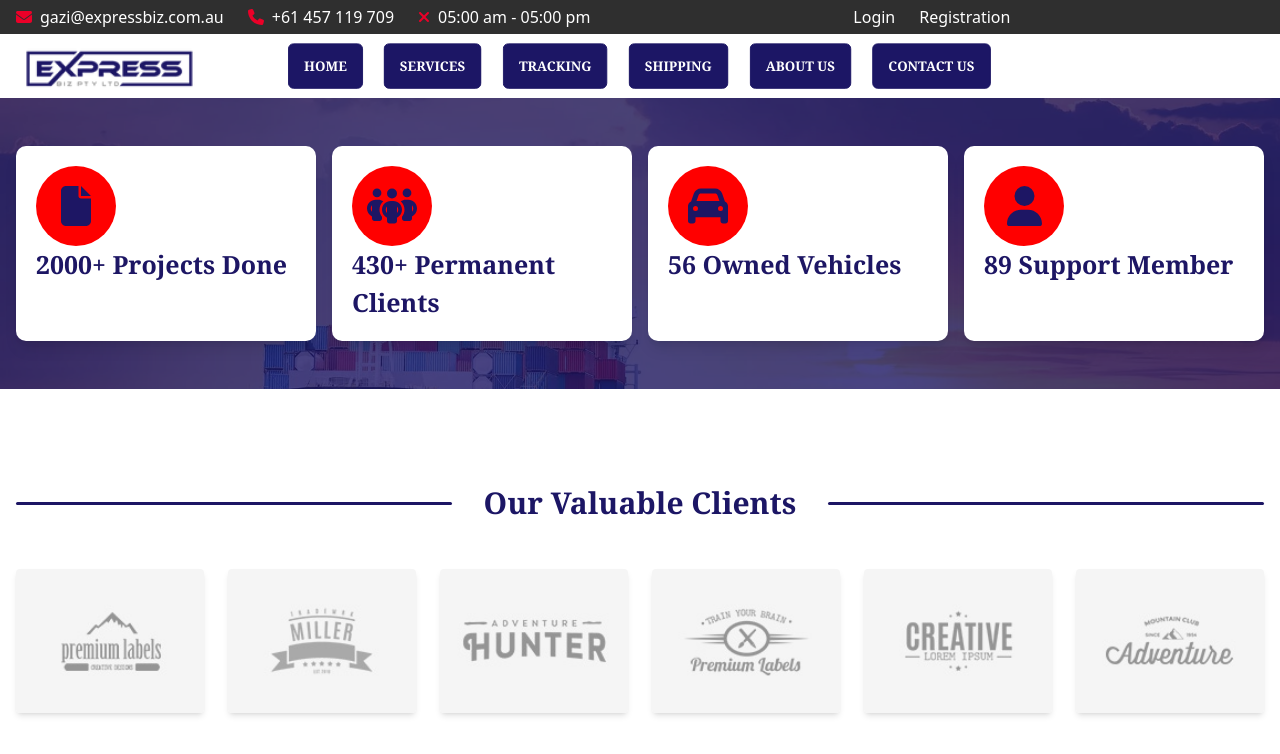
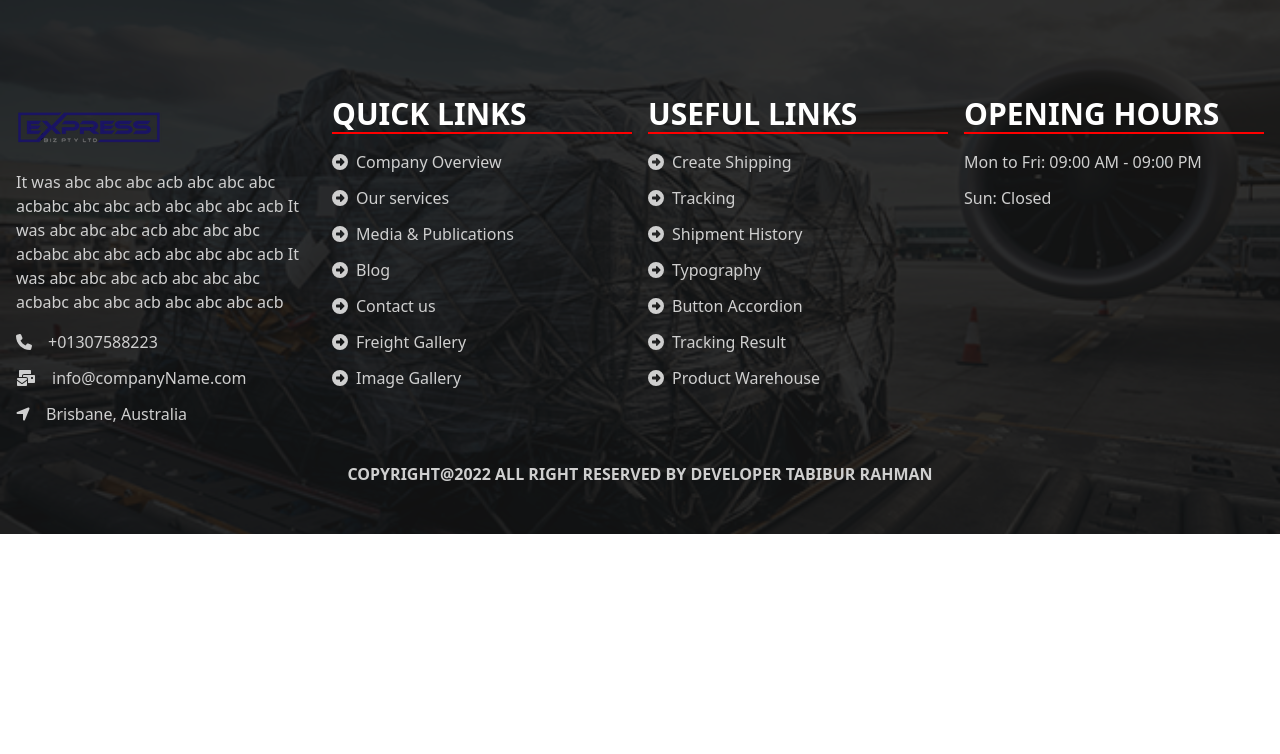
Before and after one commit to DevTabibur/expressbiz, a React (Create React App) app: page / in a window 1280 px wide. Shown: the top 754 px of the page. Built offline with nearby package versions, Linux system fonts and the light colour scheme.

Commit message:
footer is done

```diff
--- a/src/App.js
+++ b/src/App.js
@@ -18,8 +18,8 @@ import SingleService from "./Pages/Services/SingleService";
 function App() {
   return (
     <>
-      <HeaderTop />
-      <HeaderNav>
+      {/* <HeaderTop />
+      <HeaderNav> */}
         <Routes>
           <Route path="/" element={<Home />} />
           <Route path="/home" element={<Home />} />
@@ -37,9 +37,8 @@ function App() {
             {/* <Route path="test1" element={<Footer />} /> */}
           </Route>
         </Routes>
-      </HeaderNav>
-      {/* <Services />
-      <Process /> */}
+      {/* </HeaderNav> */}
+
       {/* <Footer /> */}
     </>
   );
--- a/src/Pages/Home/Home.jsx
+++ b/src/Pages/Home/Home.jsx
@@ -5,17 +5,20 @@ import Contact from "../Contact/Contact";
 import WhyChooseUs from "../../Shared/WhyChooseUs/WhyChooseUs";
 import GetQuote from "../../Shared/GetQuote/GetQuote";
 import Testimonial from "../../Shared/Testimonial/Testimonial";
+import Footer from "../../Shared/Footer/Footer";
 
 const Home = () => {
   return (
     <>
-      {/* <Services /> */}
-      {/*
+      {/* <Services />
+
       <BookShipping />
-      <Contact/>
-      <WhyChooseUs/>
-      <GetQuote /> */}
-      <Testimonial/>
+      <Contact />
+      <WhyChooseUs />
+      <GetQuote />
+       */}
+       {/* <Testimonial /> */}
+      <Footer/>
     </>
   );
 };
--- a/src/Shared/BookShipping/BookShipping.css
+++ b/src/Shared/BookShipping/BookShipping.css
@@ -7,7 +7,6 @@
     width: 100%;
     height: 40%;
     background-size: cover;
-    width: 100%;
     z-index: 1;
     text-align: center;
 
--- a/src/Shared/Footer/Footer.css
+++ b/src/Shared/Footer/Footer.css
@@ -1,10 +1,41 @@
-.footer {
-    background-color: #2f2f2f;
-    color: #fff;
+#footer {
+    position: relative;
+    width: 100%;
+    height: auto;
+    background-image: url('../../Assets/images/air\ freight.png');
+    background-size: cover;
+    background-position: 50% center;
+    background-repeat: no-repeat;
 }
 
-.footer-links li {
+#footer::after {
+    content: "";
+    position: absolute;
+    width: 100%;
+    height: 100%;
+    top: 0;
+    left: 0;
+    background-color: #141414e1;
+    opacity: 0.9.5;
+    z-index: 1;
+}
+
+.inner-footer {
+    position: relative;
+    width: 100%;
+    height: 100%;
+    z-index: 2;
+}
+
+#footer h1 {
+    color: #fff;
+    border-bottom: 2px solid red;
+}
+
+.footer-links li,
+#footer p {
     transition: .5s;
+    color: rgb(207, 207, 207);
 }
 
 .footer-links li:hover {
--- a/src/Shared/Footer/Footer.jsx
+++ b/src/Shared/Footer/Footer.jsx
@@ -1,54 +1,230 @@
 import "./Footer.css";
 import Logo from "../../Assets/Logos/EXPRESS.webp";
 import { FontAwesomeIcon } from "@fortawesome/react-fontawesome";
+import {
+  faPhone,
+  faEnvelope,
+  faMailBulk,
+  faFax,
+  faLocationArrow,
+  faArrowAltCircleRight,
+} from "@fortawesome/free-solid-svg-icons";
+import { Link } from "react-router-dom";
 
 const Footer = () => {
   return (
     <>
-      <div className="">
-        <div className="container mx-auto px-4 py-6">
+      <div id="footer" className=" bg-secondary pt-24 pb-12">
+        <div className="inner-footer">
+          <div className="container mx-auto px-4">
             <div className="grid md:grid-cols-4 gap-4">
               {/* first column */}
-            <div>
+              <div className="first">
                 <img src={Logo} alt="Logo" />
-              <p className="my-4">It was hsdbshdf sdnsbdsbd s dnsbdjsd</p>
-              <ul>
-                <li>+01307588223</li>
-                <li>info@companyName.com</li>
-                <li>Brisbane, Australia</li>
+                <p className="my-4 text-md font-sans">
+                  It was abc abc abc acb abc abc abc acbabc abc abc acb abc abc
+                  abc acb It was abc abc abc acb abc abc abc acbabc abc abc acb
+                  abc abc abc acb It was abc abc abc acb abc abc abc acbabc abc
+                  abc acb abc abc abc acb
+                </p>
+                <ul className="footer-links">
+                  <li className="my-3 font-sans">
+                    <a href="tel:+01307588223">
+                      <FontAwesomeIcon className="mr-4" icon={faPhone} />
+                      +01307588223
+                    </a>
+                  </li>
+                  <li className="my-3">
+                    <a href="mailto:info@companyName.com">
+                      <FontAwesomeIcon className="mr-4" icon={faMailBulk} />
+                      info@companyName.com
+                    </a>
+                  </li>
+                  <li className="my-3">
+                    <FontAwesomeIcon className="mr-4" icon={faLocationArrow} />
+                    Brisbane, Australia
+                  </li>
                 </ul>
 
-              <div class="social">
-                <a href="#">
-                  <FontAwesomeIcon/>
-                </a>
-                <a href="#">
-                <i class="fa-brands fa-facebook-f"></i>
-                </a>
-                <a href="#">
-                  <i class="fab fa-instagram"></i>
-                </a>
-                <a href="#">
-                  <i class="fab fa-linkedin"></i>
-                </a>
-              </div>
+                {/* <div class="social">
+                <a href="#"></a>
+              </div> */}
               </div>
 
               {/* second column */}
               <div>
-                <h1 className="text-3xl font-bold font-serif">QUICK LINKS</h1>
+                <h1 className="text-3xl font-bold font-sans mb-4">
+                  QUICK LINKS
+                </h1>
                 <ul className="footer-links">
-                    <li>Company Overview</li>
-                    <li>Our services</li>
-                    <li>Media & Publications</li>
-                    <li>Blog</li>
-                    <li>Contact us</li>
-                    <li>Freight Gallery</li>
-                    <li>Image Gallery</li>
+                  <li className="font-sans font-medium my-3">
+                    <Link to="/">
+                      {" "}
+                      <FontAwesomeIcon
+                        className="mr-2"
+                        icon={faArrowAltCircleRight}
+                      />
+                      Company Overview
+                    </Link>
+                  </li>
+                  <li className="font-sans font-medium my-3">
+                    <Link to="/services">
+                      {" "}
+                      <FontAwesomeIcon
+                        className="mr-2"
+                        icon={faArrowAltCircleRight}
+                      />
+                      Our services
+                    </Link>
+                  </li>
+                  <li className="font-sans font-medium my-3">
+                    <Link to="/">
+                      {" "}
+                      <FontAwesomeIcon
+                        className="mr-2"
+                        icon={faArrowAltCircleRight}
+                      />
+                      Media & Publications
+                    </Link>
+                  </li>
+                  <li className="font-sans font-medium my-3">
+                    <Link to="/">
+                      {" "}
+                      <FontAwesomeIcon
+                        className="mr-2"
+                        icon={faArrowAltCircleRight}
+                      />
+                      Blog
+                    </Link>
+                  </li>
+                  <li className="font-sans font-medium my-3">
+                    <Link to="/contact-us">
+                      {" "}
+                      <FontAwesomeIcon
+                        className="mr-2"
+                        icon={faArrowAltCircleRight}
+                      />
+                      Contact us
+                    </Link>
+                  </li>
+                  <li className="font-sans font-medium my-3">
+                    <Link to="/">
+                      {" "}
+                      <FontAwesomeIcon
+                        className="mr-2"
+                        icon={faArrowAltCircleRight}
+                      />
+                      Freight Gallery
+                    </Link>
+                  </li>
+                  <li className="font-sans font-medium my-3">
+                    <Link to="/">
+                      {" "}
+                      <FontAwesomeIcon
+                        className="mr-2"
+                        icon={faArrowAltCircleRight}
+                      />
+                      Image Gallery
+                    </Link>
+                  </li>
                 </ul>
               </div>
 
+              {/* third column */}
+              <div>
+                <h1 className="text-3xl font-bold font-sans mb-4">
+                  USEFUL LINKS
+                </h1>
+                <ul className="footer-links">
+                  <li className="font-sans font-medium my-3">
+                    <Link to="/">
+                      {" "}
+                      <FontAwesomeIcon
+                        className="mr-2"
+                        icon={faArrowAltCircleRight}
+                      />
+                      Create Shipping
+                    </Link>
+                  </li>
+                  <li className="font-sans font-medium my-3">
+                    <Link to="/">
+                      {" "}
+                      <FontAwesomeIcon
+                        className="mr-2"
+                        icon={faArrowAltCircleRight}
+                      />
+                      Tracking
+                    </Link>
+                  </li>
+                  <li className="font-sans font-medium my-3">
+                    <Link to="/">
+                      {" "}
+                      <FontAwesomeIcon
+                        className="mr-2"
+                        icon={faArrowAltCircleRight}
+                      />
+                      Shipment History
+                    </Link>
+                  </li>
+                  <li className="font-sans font-medium my-3">
+                    <Link to="/">
+                      {" "}
+                      <FontAwesomeIcon
+                        className="mr-2"
+                        icon={faArrowAltCircleRight}
+                      />
+                      Typography
+                    </Link>
+                  </li>
+                  <li className="font-sans font-medium my-3">
+                    <Link to="/contact-us">
+                      {" "}
+                      <FontAwesomeIcon
+                        className="mr-2"
+                        icon={faArrowAltCircleRight}
+                      />
+                      Button Accordion
+                    </Link>
+                  </li>
+                  <li className="font-sans font-medium my-3">
+                    <Link to="/">
+                      {" "}
+                      <FontAwesomeIcon
+                        className="mr-2"
+                        icon={faArrowAltCircleRight}
+                      />
+                      Tracking Result
+                    </Link>
+                  </li>
+                  <li className="font-sans font-medium my-3">
+                    <Link to="/">
+                      {" "}
+                      <FontAwesomeIcon
+                        className="mr-2"
+                        icon={faArrowAltCircleRight}
+                      />
+                      Product Warehouse
+                    </Link>
+                  </li>
+                </ul>
+              </div>
 
+              {/* fourth column */}
+              <div>
+                <h1 className="text-3xl font-bold font-sans mb-4">
+                  OPENING HOURS
+                </h1>
+                <ul className="footer-links">
+                  <li className="font-sans font-medium my-3">
+                    Mon to Fri: 09:00 AM - 09:00 PM
+                  </li>
+                  <li className="font-sans font-medium my-3">Sun: Closed</li>
+                </ul>
+              </div>
+            </div>
+            <p className="font-sans font-bold text-center  mt-6">
+              COPYRIGHT@2022 ALL RIGHT RESERVED BY DEVELOPER TABIBUR RAHMAN
+            </p>
           </div>
         </div>
       </div>
```
Also changed, not shown: src/Pages/Services/Services.jsx (+8 -4 lines). Lines whose indentation alone changed are shown as unchanged.
